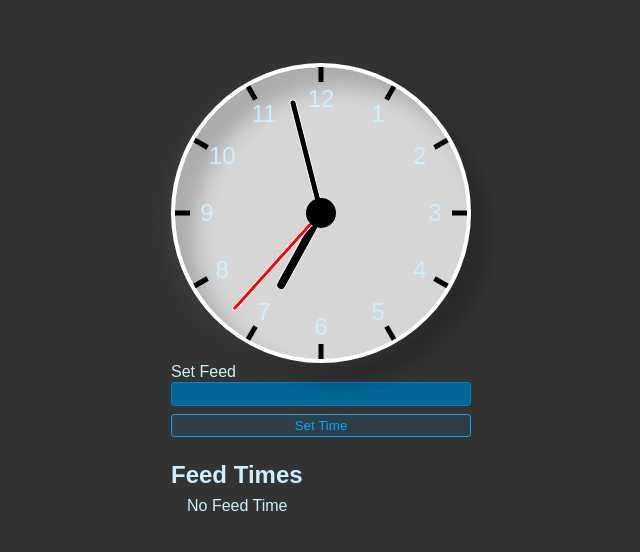
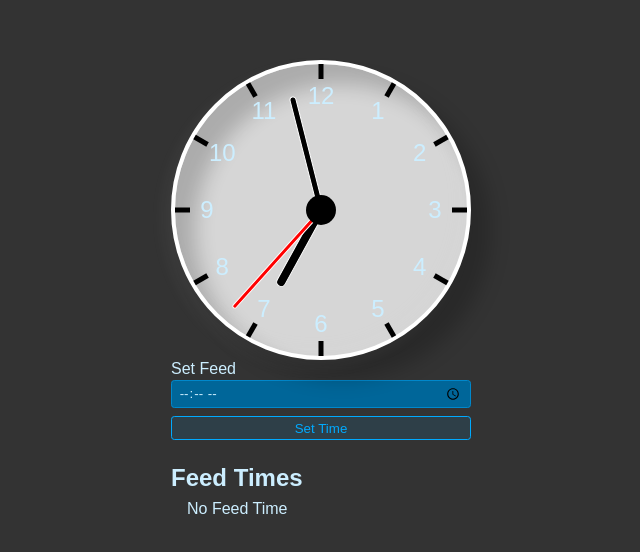
Before and after one commit to Caliza/pet-feeder, a React (Create React App) app in the folder pet-feeder/: page / in a window 1280 px wide. Shown: the part 126-678 px from the top of the page, without its empty margins (319-959 px from the left). Built offline with nearby package versions, Linux system fonts and the light colour scheme.

Commit message:
Changed input type to "time" in NewFeeedForm.js

```diff
--- a/pet-feeder/src/NewFeedForm.js
+++ b/pet-feeder/src/NewFeedForm.js
@@ -20,7 +20,7 @@ export function NewFeedForm({ onSubmit }) {
                 <input
                 value={newItem}
                 onChange={e => setNewItem(e.target.value)}
-                type="text"
+                type="time"
                 id="item"
                 />
             </div>
```
